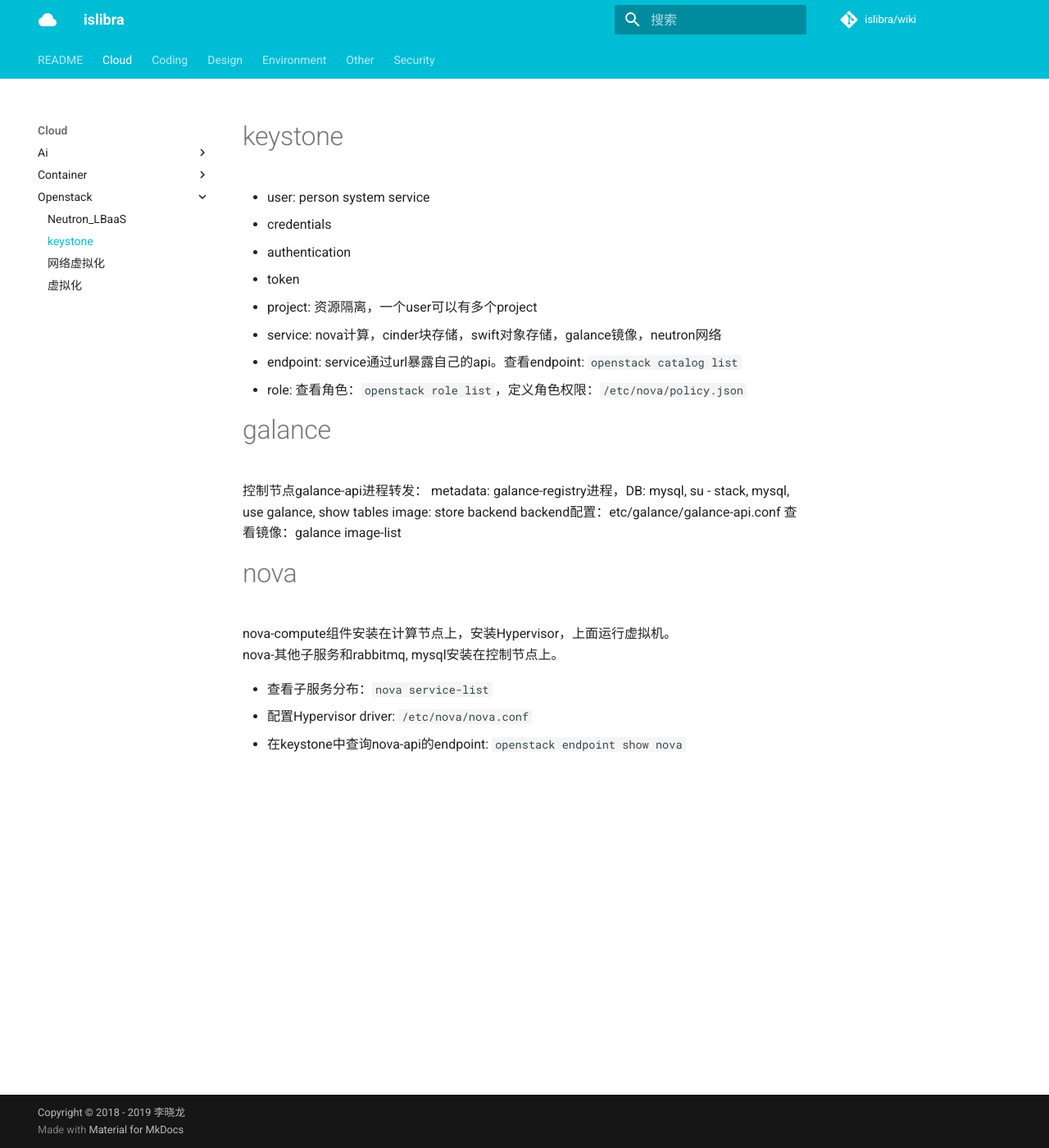
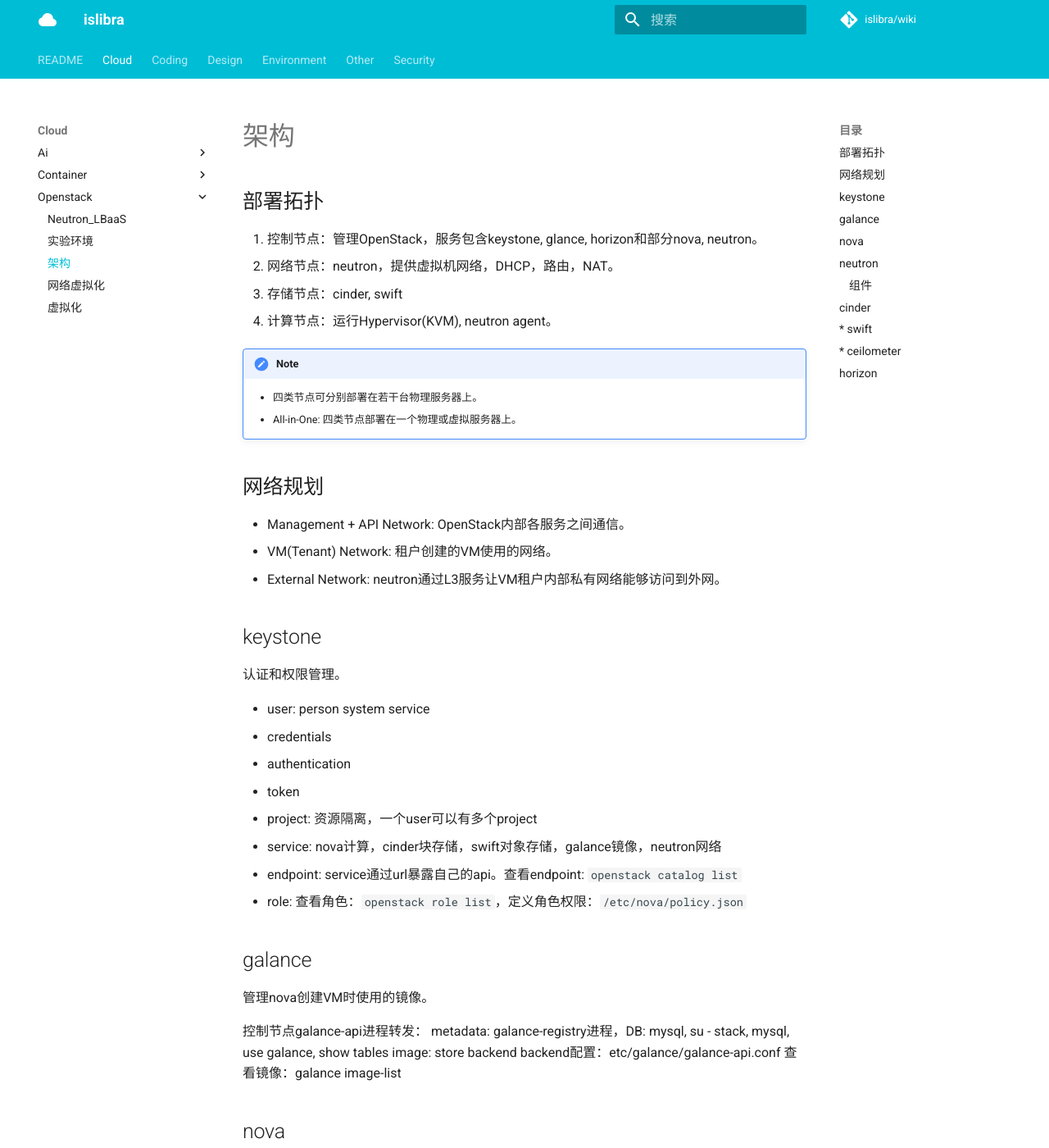
Before and after one commit to islibra/wiki, an MkDocs documentation site: the page built from docs/cloud/openstack/架构.md, in a window 1280 px wide and 1400 px high. Shown: the whole window at 82% size. Built offline with MkDocs 1.6.1 and Material for MkDocs 9.7.7, drawn with Linux system fonts in a browser that asks for light colours; comment, search, counter and statistics services are not loaded; some of the changed text lies outside the part shown.

Commit message:
openstack basic

```diff
--- /dev/null
+++ b/docs/cloud/openstack/实验环境.md
@@ -0,0 +1,3 @@
+# 实验环境
+
+[DevStack](https://docs.openstack.org/devstack/latest/)
--- a/docs/cloud/openstack/架构.md
+++ b/docs/cloud/openstack/架构.md
@@ -1,4 +1,25 @@
-# keystone
+# 架构
+
+## 部署拓扑
+
+1. 控制节点：管理OpenStack，服务包含keystone, glance, horizon和部分nova, neutron。
+1. 网络节点：neutron，提供虚拟机网络，DHCP，路由，NAT。
+1. 存储节点：cinder, swift
+1. 计算节点：运行Hypervisor(KVM), neutron agent。
+
+!!! note
+    - 四类节点可分别部署在若干台物理服务器上。
+    - All-in-One: 四类节点部署在一个物理或虚拟服务器上。
+
+## 网络规划
+
+- Management + API Network: OpenStack内部各服务之间通信。
+- VM(Tenant) Network: 租户创建的VM使用的网络。
+- External Network: neutron通过L3服务让VM租户内部私有网络能够访问到外网。
+
+## keystone
+
+认证和权限管理。
 
 - user: person system service
 - credentials
@@ -9,7 +30,9 @@
 - endpoint: service通过url暴露自己的api。查看endpoint: `openstack catalog list`
 - role: 查看角色：`openstack role list`，定义角色权限：`/etc/nova/policy.json`
 
-# galance
+## galance
+
+管理nova创建VM时使用的镜像。
 
 控制节点galance-api进程转发：
 metadata: galance-registry进程，DB: mysql, su - stack, mysql, use galance, show tables
@@ -17,7 +40,9 @@ image: store backend
 backend配置：etc/galance/galance-api.conf
 查看镜像：galance image-list
 
-# nova
+## nova
+
+管理VM的生命周期。
 
 nova-compute组件安装在计算节点上，安装Hypervisor，上面运行虚拟机。
 nova-其他子服务和rabbitmq, mysql安装在控制节点上。
@@ -25,3 +50,33 @@ nova-其他子服务和rabbitmq, mysql安装在控制节点上。
 - 查看子服务分布：`nova service-list`
 - 配置Hypervisor driver: `/etc/nova/nova.conf`
 - 在keystone中查询nova-api的endpoint: `openstack endpoint show nova`
+
+## neutron
+
+提供网络服务，创建和管理L2, L3网络。
+
+### 组件
+
+- neutron server, neutron plugins, neutron agents
+- network provider
+- message queue
+- neutron database
+
+!!! note
+    各服务的各组件都可以部署到不同的物理节点上。
+
+## cinder
+
+为VM提供Volume块存储。
+
+## * swift
+
+VM通过RESTful API存放对象数据。
+
+## * ceilometer
+
+监控，告警，计量。
+
+## horizon
+
+portal
```
Also changed, not shown: docs/README.md (+1 -0 lines), docs/cloud/openstack/网络虚拟化.md (+40 -1 lines), docs/cloud/openstack/虚拟化.md (+0 -3 lines), docs/other/schedule.md (added, +10 -0 lines).
